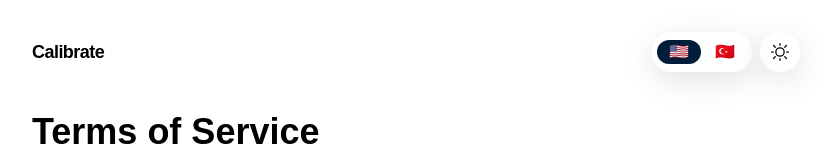
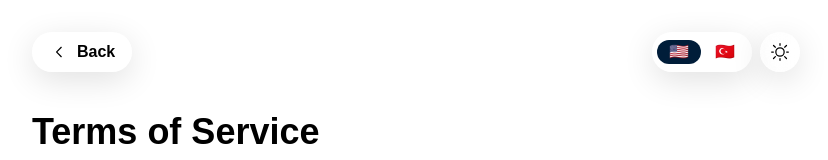
Before and after one commit to inanderinakin/calibrate, a Next.js app in the folder frontend/: page /terms in a window 1280 px wide. Shown: the top 160 px of the page, without its empty margins (224-1052 px from the left). Built offline with nearby package versions, Linux system fonts and the light colour scheme; a web font is replaced by a local one.

Commit message:
Add a back button to the legal pages

```diff
--- a/frontend/components/LegalPage.tsx
+++ b/frontend/components/LegalPage.tsx
@@ -1,7 +1,7 @@
 "use client";
 
-import Link from "next/link";
 import { ReactNode } from "react";
+import BackButton from "@/components/BackButton";
 import Footer from "@/components/Footer";
 import PrefsControls from "@/components/PrefsControls";
 
@@ -10,9 +10,7 @@ export default function LegalPage({ children }: { children: ReactNode }) {
     <main className="min-h-screen bg-[var(--page-bg)] px-6 py-8 md:px-10">
       <div className="mx-auto flex min-h-[calc(100vh-4rem)] w-full max-w-3xl flex-col">
         <div className="mb-10 flex items-center justify-between gap-4">
-          <Link href="/" className="text-lg font-black tracking-[-0.03em] text-(--text-primary)">
-            Calibrate
-          </Link>
+          <BackButton fallbackHref="/" />
 
           <PrefsControls />
         </div>
```
